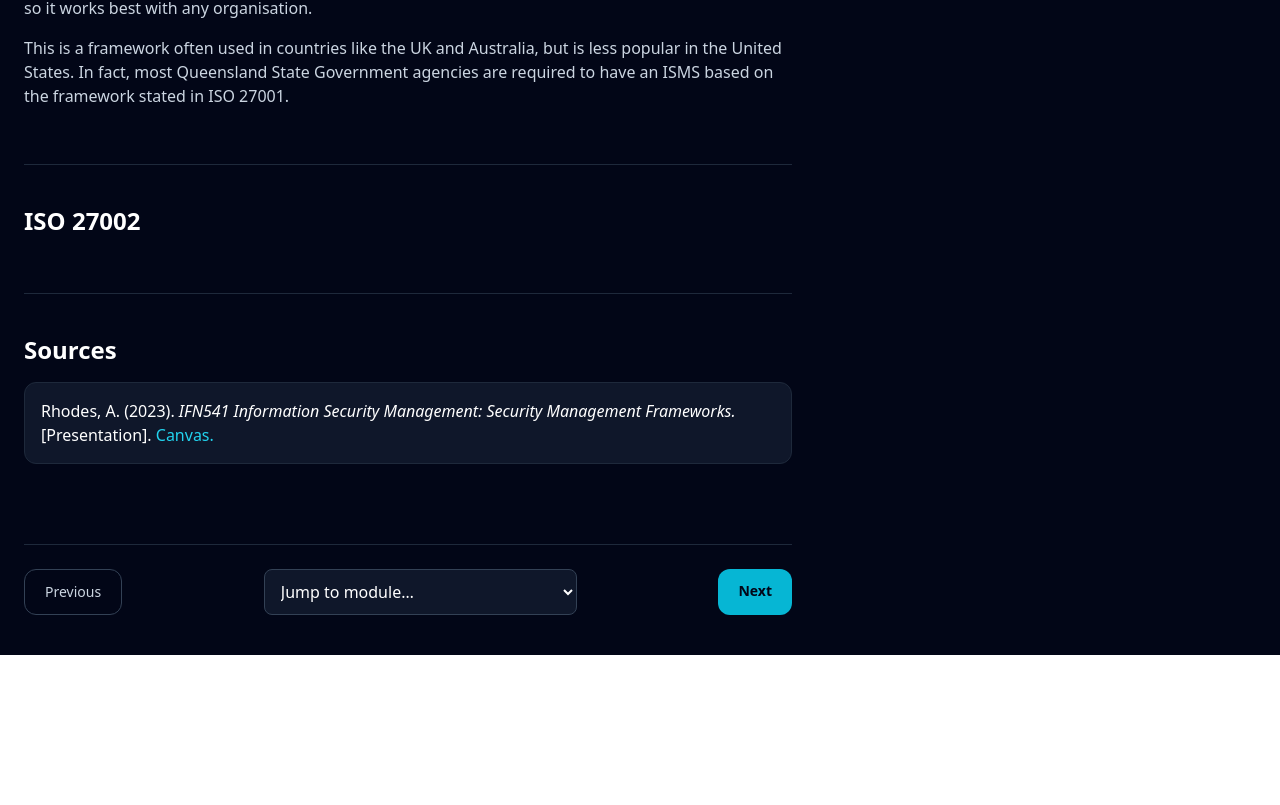
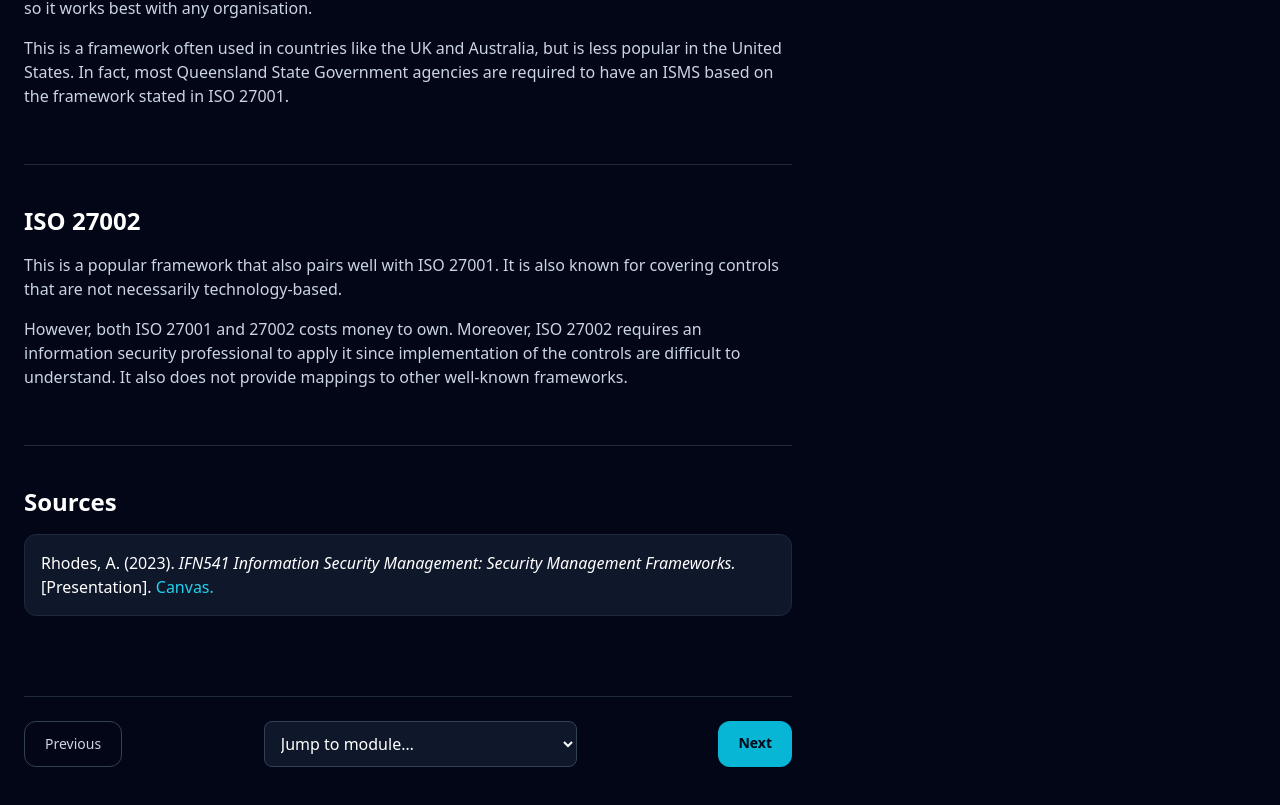
Before and after one commit to thedevarchive/shieldalert-security-dashboard, a Nuxt app: page /courses/infosec-mgmt/module3 in a window 1280 px wide. Shown: the part 936-1741 px from the top of the page. Before the commit the page ends 1591 px from the top, so only its background shows below. Built offline with nearby package versions, Linux system fonts and the light colour scheme.

Commit message:
Added more content to InfoSec module 3

```diff
--- a/app/pages/courses/infosec-mgmt/module3.vue
+++ b/app/pages/courses/infosec-mgmt/module3.vue
@@ -94,6 +94,14 @@ const sections = [
                     </h2>
 
                     <p class="mb-4 text-slate-300">
+                        This is a popular framework that also pairs well with ISO 27001.
+                        It is also known for covering controls that are not necessarily technology-based.
+                    </p>
+
+                    <p class="mb-4 text-slate-300">
+                        However, both ISO 27001 and 27002 costs money to own.
+                        Moreover, ISO 27002 requires an information security professional to apply it since implementation of the controls are difficult to understand.
+                        It also does not provide mappings to other well-known frameworks.
                     </p>
                 </section>
 
```
